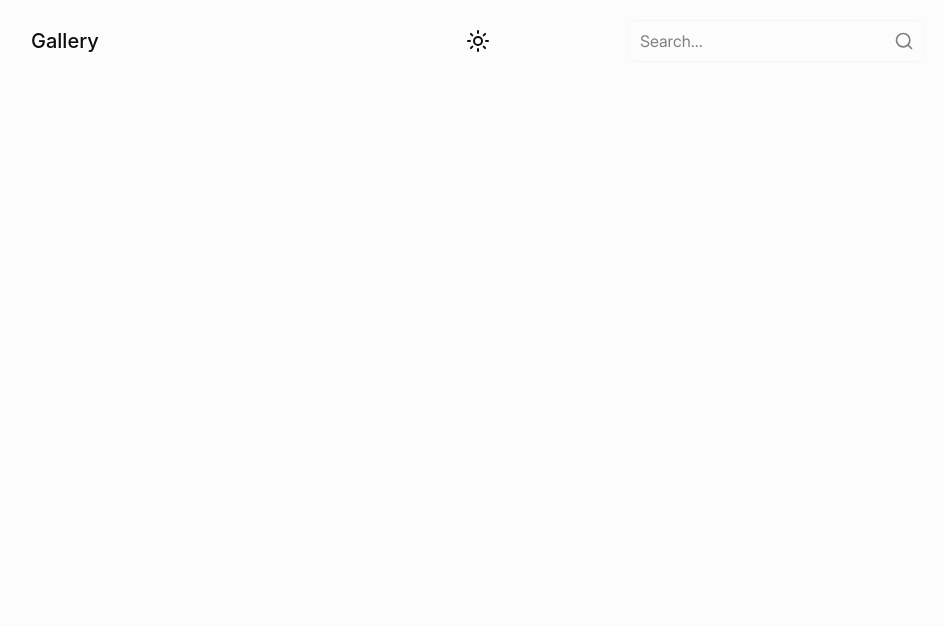
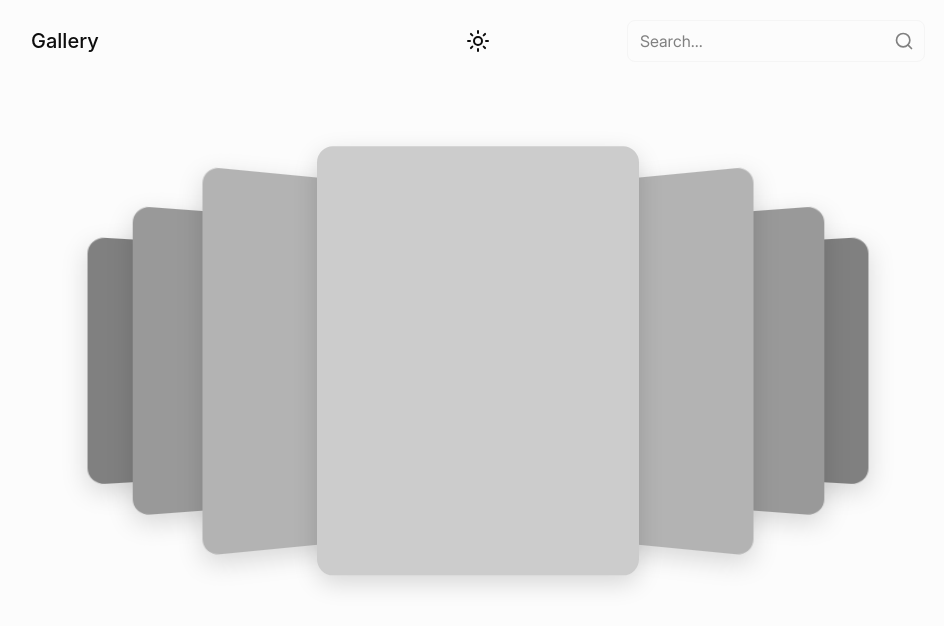
Before and after one commit to flinski/lumen-gallery, a React (Vite) app: page / in a window 1280 px wide. Shown: the top 626 px of the page, without its empty margins (162-1106 px from the left). Built offline with nearby package versions, Linux system fonts and the light colour scheme; a web font is replaced by a local one.

Commit message:
feat: add gallery layout

```diff
--- a/src/components/App/App.tsx
+++ b/src/components/App/App.tsx
@@ -1,10 +1,12 @@
 import Header from '@/components/Header'
+import Carousel from '@/components/Carousel'
 import styles from './App.module.scss'
 
 export default function App() {
   return (
     <div className={styles.app}>
       <Header />
+      <Carousel />
     </div>
   )
 }
--- /dev/null
+++ b/src/components/Carousel/Carousel.module.scss
@@ -0,0 +1,90 @@
+@use '@/styles/helpers' as *;
+
+.carousel {
+  position: relative;
+  padding-block: to-rem(64);
+}
+
+li {
+  position: absolute;
+  aspect-ratio: 3 / 4;
+  border-radius: var(--border-radius);
+  box-shadow: 0 8px 24px hsl(0deg 0% 0% / 15%);
+}
+
+ul {
+  height: to-rem(429);
+  perspective: to-rem(1000);
+
+  li:nth-child(1),
+  li:nth-child(7) {
+    z-index: 1;
+    width: to-rem(178);
+    background-color: hsl(0deg 0% 50%);
+  }
+
+  li:nth-child(2),
+  li:nth-child(6) {
+    z-index: 2;
+    width: to-rem(220);
+    background-color: hsl(0deg 0% 60%);
+  }
+
+  li:nth-child(3),
+  li:nth-child(5) {
+    z-index: 3;
+    width: to-rem(272);
+    background-color: hsl(0deg 0% 70%);
+  }
+
+  li:nth-child(1) {
+    top: 50%;
+    left: 18%;
+    translate: -50% -50%;
+    rotate: y 30deg;
+  }
+
+  li:nth-child(2) {
+    top: 50%;
+    left: 25%;
+    translate: -50% -50%;
+    rotate: y 30deg;
+  }
+
+  li:nth-child(3) {
+    top: 50%;
+    left: 35%;
+    translate: -50% -50%;
+    rotate: y 30deg;
+  }
+
+  li:nth-child(4) {
+    top: 50%;
+    left: 50%;
+    translate: -50% -50%;
+    z-index: 4;
+    width: to-rem(322);
+    background-color: hsl(0deg 0% 80%);
+  }
+
+  li:nth-child(5) {
+    top: 50%;
+    left: 65%;
+    translate: -50% -50%;
+    rotate: y -30deg;
+  }
+
+  li:nth-child(6) {
+    top: 50%;
+    left: 75%;
+    translate: -50% -50%;
+    rotate: y -30deg;
+  }
+
+  li:nth-child(7) {
+    top: 50%;
+    left: 82%;
+    translate: -50% -50%;
+    rotate: y -30deg;
+  }
+}
--- /dev/null
+++ b/src/components/Carousel/Carousel.tsx
@@ -0,0 +1,17 @@
+import styles from './Carousel.module.scss'
+
+export default function Carousel() {
+  return (
+    <div className={styles.carousel}>
+      <ul>
+        <li></li>
+        <li></li>
+        <li></li>
+        <li></li>
+        <li></li>
+        <li></li>
+        <li></li>
+      </ul>
+    </div>
+  )
+}
--- /dev/null
+++ b/src/components/Carousel/index.ts
@@ -0,0 +1 @@
+export { default } from './Carousel'
--- a/src/components/SearchBar/SearchBar.module.scss
+++ b/src/components/SearchBar/SearchBar.module.scss
@@ -7,7 +7,6 @@
   border-radius: var(--border-radius-small);
 
   &:has(input:focus-visible) {
-    // border-color: var(--color-text);
     outline: 1px solid var(--color-text);
   }
 
@@ -31,6 +30,7 @@
     justify-content: center;
     color: var(--color-text-dim);
     background-color: transparent;
+    border-radius: var(--border-radius-tiny);
 
     @include hover {
       color: var(--color-text);
--- a/src/components/ThemeToggler/ThemeToggler.module.scss
+++ b/src/components/ThemeToggler/ThemeToggler.module.scss
@@ -8,6 +8,7 @@
   justify-content: center;
   color: currentcolor;
   background-color: transparent;
+  border-radius: var(--border-radius-tiny);
 
   svg {
     @include square(24);
--- a/src/styles/base/_root.scss
+++ b/src/styles/base/_root.scss
@@ -7,6 +7,7 @@
   --color-text-dim: hsl(0deg 0% 50%);
   --color-bg: hsl(0deg 0% 99%);
   --color-bg-2: hsl(0deg 0% 96%);
+  --border-radius-tiny: #{to-rem(4)};
   --border-radius-small: #{to-rem(8)};
   --border-radius: #{to-rem(16)};
   --font-family:
```
